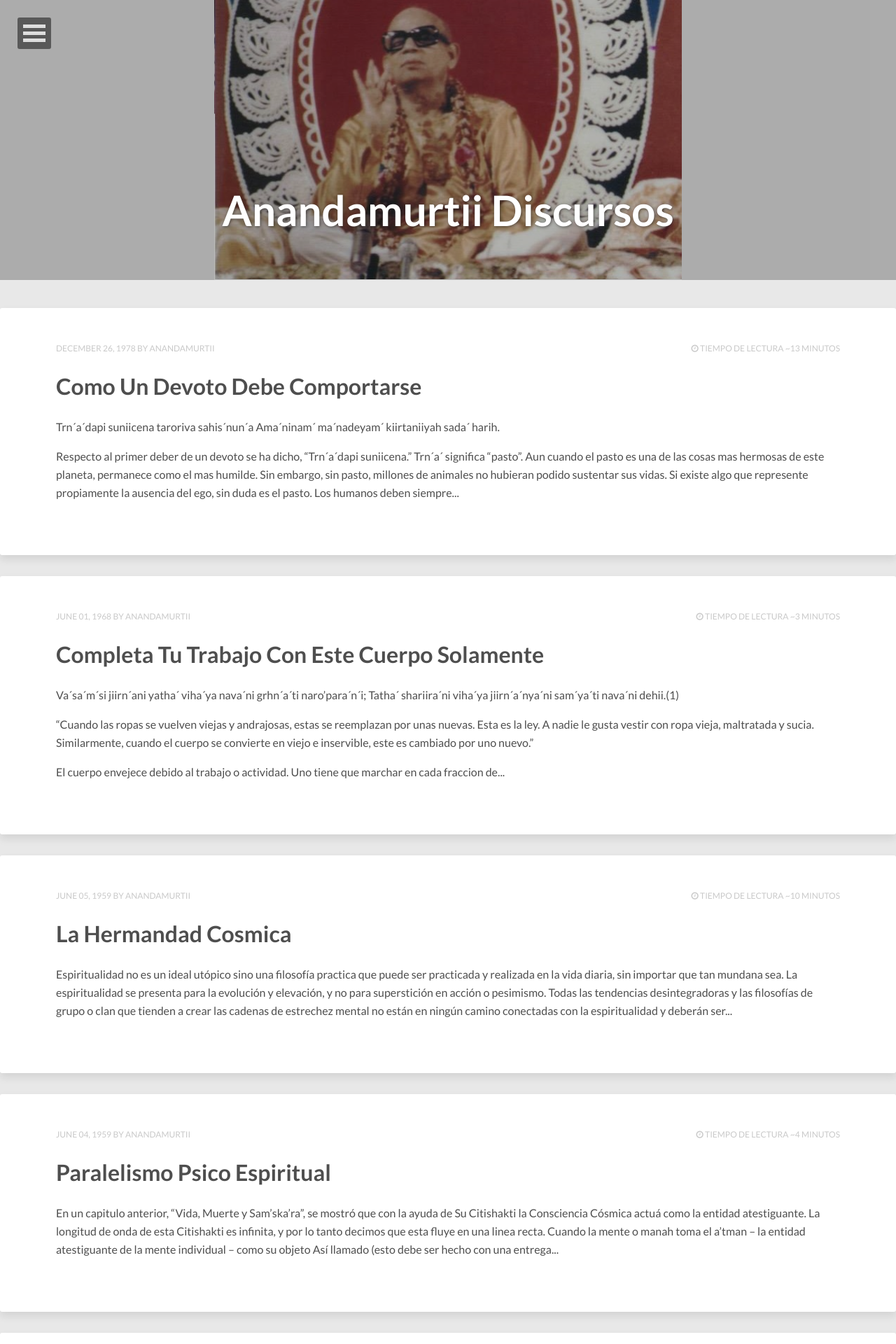
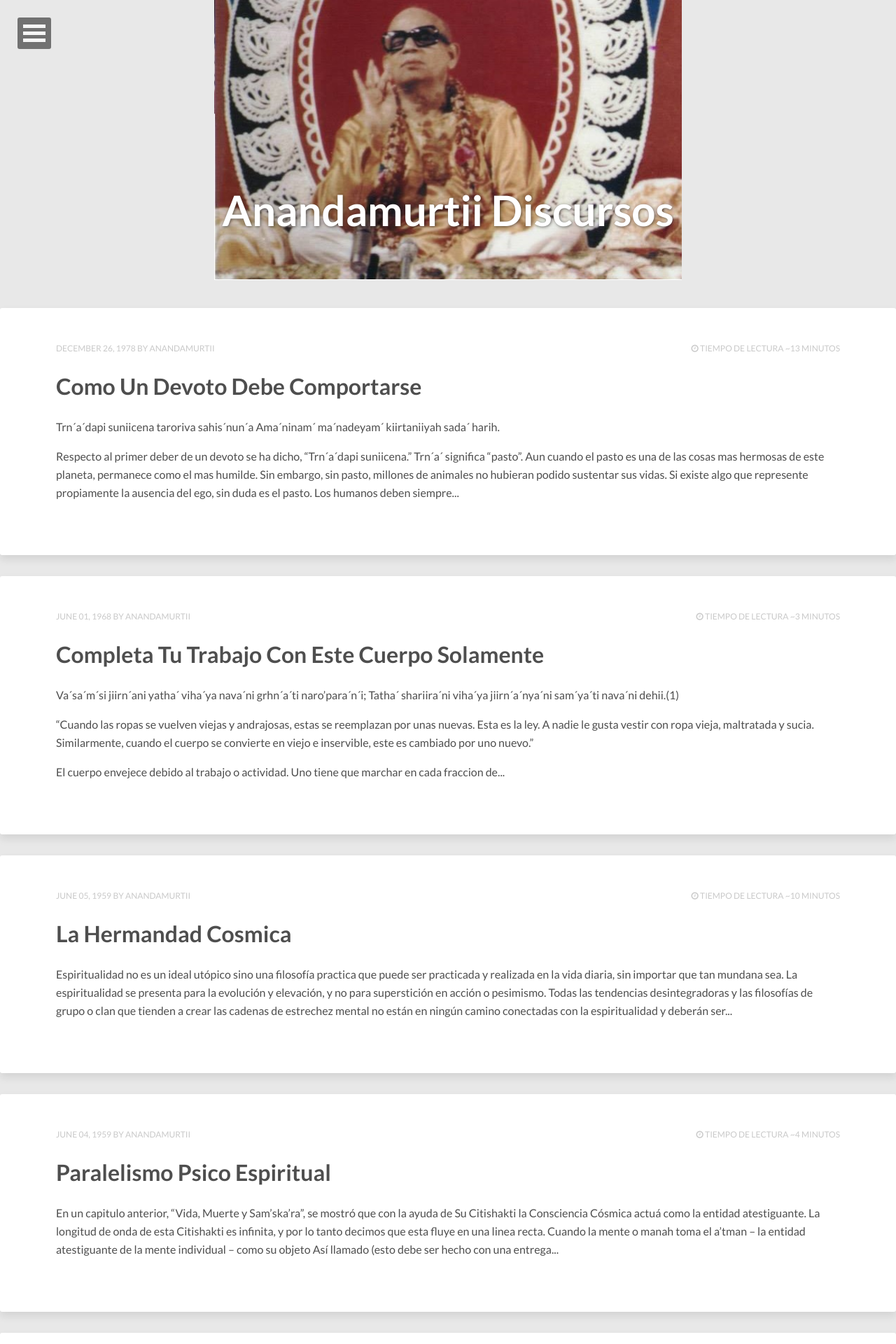
Before and after one commit to anandamurtiidiscursos/anandamurtiidiscursos.github.io, a Jekyll site: the page built from index.html, in a window 1280 px wide. Shown: the top 1920 px of the page at 70% size. Built offline with Jekyll 4.4.1, drawn with Linux system fonts in a browser that asks for light colours; nearby versions of some CDN libraries; the list of posts is cut into pages by our own code.

Commit message:
Updated _page.scss

```diff
--- a/_sass/_page.scss
+++ b/_sass/_page.scss
@@ -112,10 +112,10 @@ body {
 	&:after {
 		content: '';
 		position: absolute;
-		top: -50;
-		left: -50;
-		width: 200%;
-		height: 100%;
+		top: auto;
+		left: auto;
+		width: auto;
+		height: auto;
 		background-color: rgba($base-color,0.3);
 	}
 	img {
```
